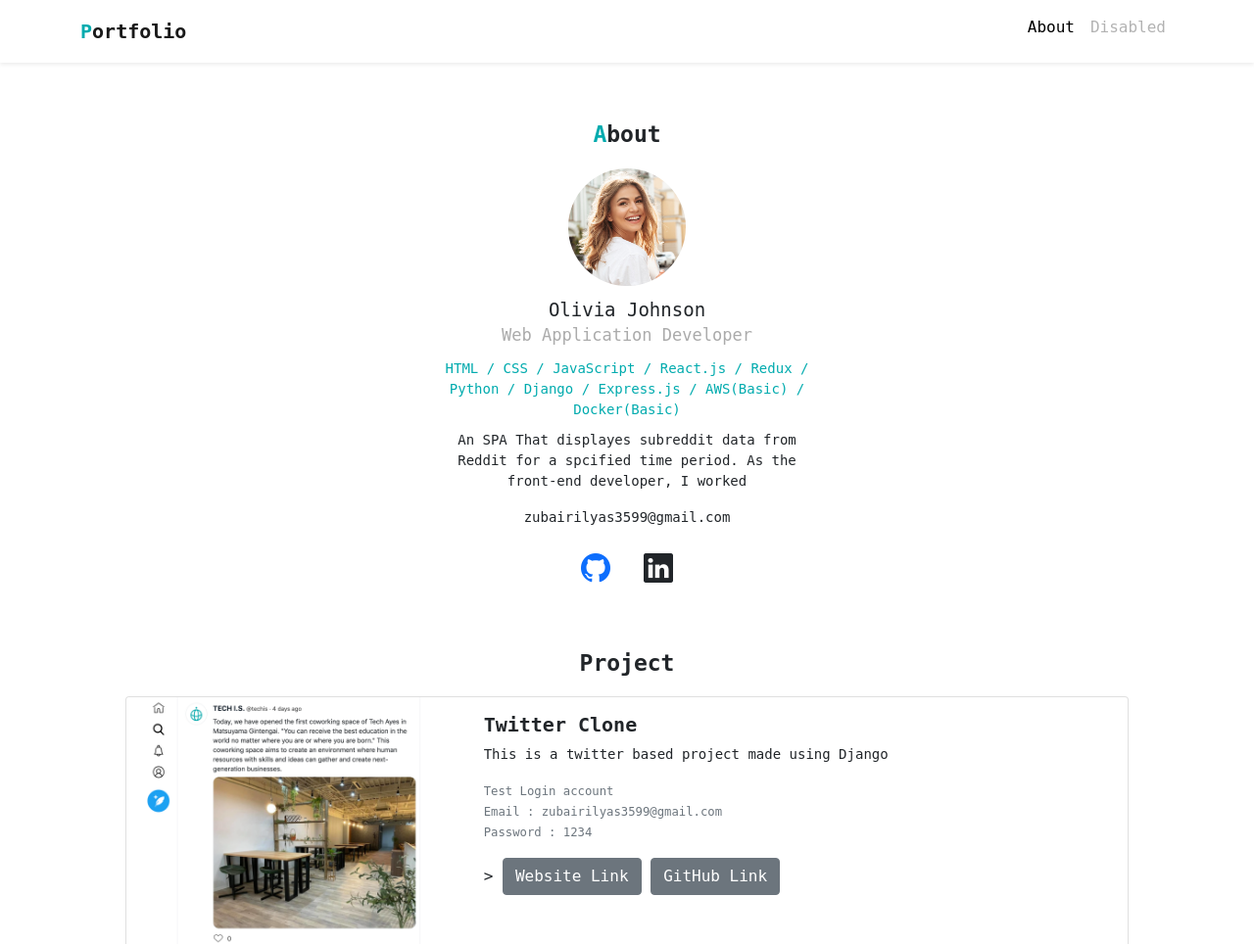
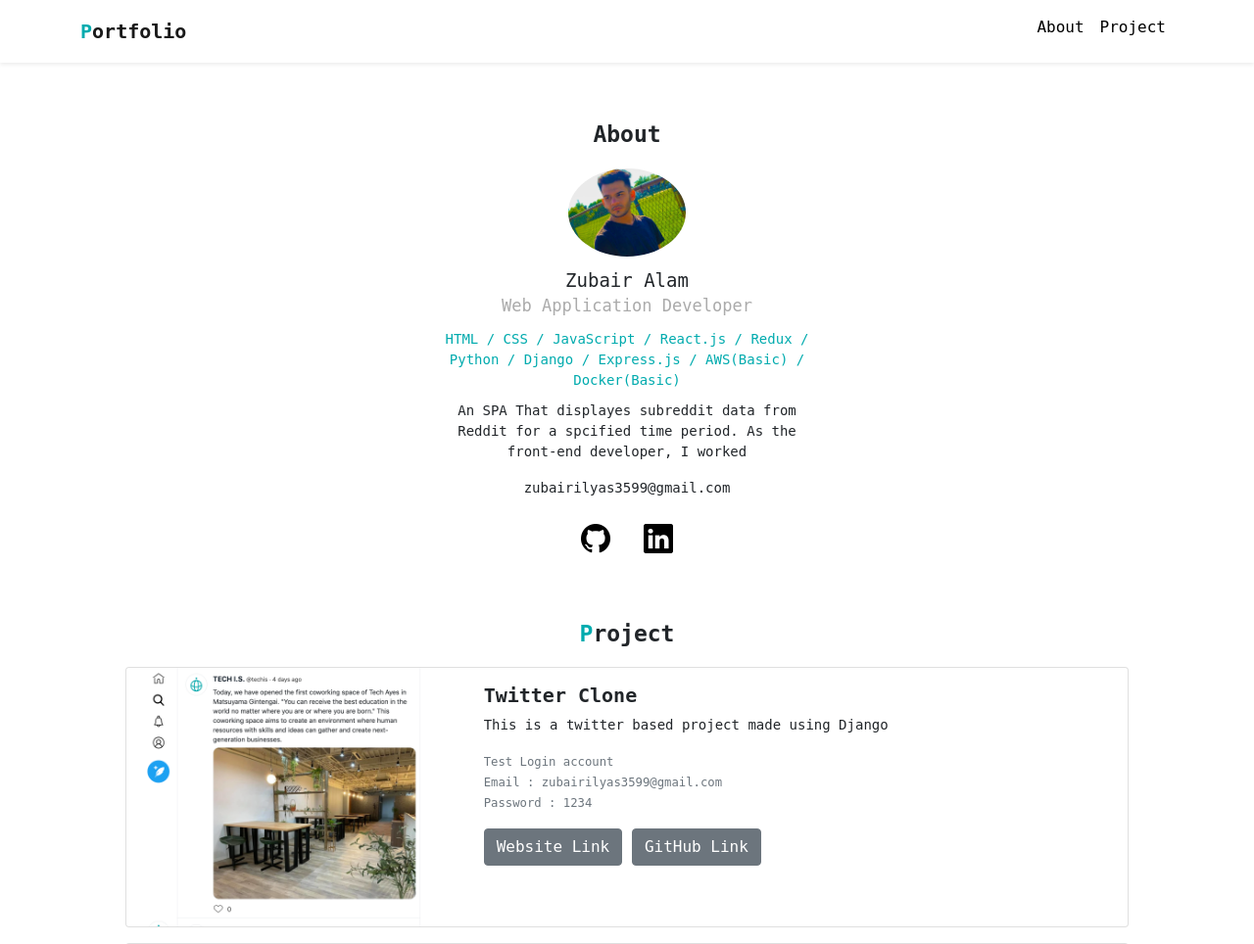
Before and after one commit to Zubair2002/Portfolio, a PHP site: page / in a window 1280 px wide. Shown: the top 964 px of the page at 98% size. Run offline with PHP 8.4, Linux system fonts and the light colour scheme; some libraries are stand-ins or nearby versions.

Commit message:
i just completed my portfolio

```diff
--- a/index.html
+++ b/index.html
@@ -8,12 +8,12 @@
     <link rel="icon" type="image" href="img/techis-logo.png">
     <link href="https://cdn.jsdelivr.net/npm/bootstrap@5.1.3/dist/css/bootstrap.min.css" rel="stylesheet" integrity="sha384-1BmE4kWBq78iYhFldvKuhfTAU6auU8tT94WrHftjDbrCEXSU1oBoqyl2QvZ6jIW3" crossorigin="anonymous">
     <link rel="stylesheet" href="style.css">
-    <title>Document</title>
+    <title>Portfolio</title>
 </head>
 <body>
     <nav class="navbar navbar-expand-lg navbar-light shadow-sm">
         <div class="container">
-          <a class="navbar-brand title-icon" href="#"><span class="front-primary">P</span>ortfolio</a>
+          <a class="navbar-brand title-icon" href="#"><span class="font-primary">P</span>ortfolio</a>
           <button class="navbar-toggler" type="button" data-bs-toggle="collapse" data-bs-target="#navbarSupportedContent">
             <span class="navbar-toggler-icon"></span>
           </button>
@@ -22,15 +22,8 @@
               <li class="nav-item">
                 <a class="nav-link font-black" href="#about">About</a>
               </li>
-                <ul class="dropdown-menu" aria-labelledby="navbarDropdown">
-                  <li><a class="dropdown-item" href="#">Action</a></li>
-                  <li><a class="dropdown-item" href="#">Another action</a></li>
-                  <li><hr class="dropdown-divider"></li>
-                  <li><a class="dropdown-item" href="#">Something else here</a></li>
-                </ul>
-              </li>
               <li class="nav-item">
-                <a class="nav-link disabled">Disabled</a>
+                <a class="nav-link font-black" href="#project">Project</a>
               </li>
             </ul>
           </div>
@@ -39,8 +32,8 @@
 
       <div id="about">
         <h2><span class="front-primary">A</span>bout</h2>
-        <img src="img/sample-woman.jpg">
-        <div class="name">Olivia Johnson</div>
+        <img src="img/zubi.jpg">
+        <div class="name">Zubair Alam</div>
         <div class="vocation">Web Application Developer</div>
         <div class="skills">HTML / CSS / JavaScript / React.js / Redux / Python / Django / Express.js / AWS(Basic) / Docker(Basic)</div>
         <p>
@@ -48,18 +41,18 @@
           </p>
           <div class="email">zubairilyas3599@gmail.com</div>
           <div class="icons">
-            <a href="#"><i class="bi bi-github"></i></a>
-            <a href="#"></a><i class="bi bi-linkedin ms-3"></i></a>
+            <a href="https://github.com/Zubair2002"><i class="bi bi-github"></i></a>
+            <a href="https://www.linkedin.com/in/zubair-vlogs-97a44a192/"><i class="bi bi-linkedin ms-3"></i></a>
           </div>
         </div>
 
         <div id="project">
-          <h2><span class="font-primary">P</spam>roject</h2>
+          <h2><span class="font-primary">P</span>roject</h2>
 
             <div class="card mb-3">
               <div class="row">
                 <div class="col-md-4">
-                  <img src="img/project-twitter (1).png" class="img-fluid rounded-start" alt="Twitter Project">
+                  <img src="img/project-twitter.png" class="img-fluid rounded-start" alt="Twitter Project">
                 </div>
                 <div class="col-md-8">
                   <div class="card-body">
@@ -69,7 +62,7 @@
                       Test Login account<br>
                       Email : zubairilyas3599@gmail.com <br>
                       Password : 1234
-                    </small></p>>
+                    </small></p>
                     <a href="g" target="_blank" class="btn btn-secondary">Website Link</a>
                     <a href="g" target="_blank" class="btn btn-secondary">GitHub Link</a>
                   </div>
@@ -80,7 +73,7 @@
             <div class="card mb-3">
               <div class="row">
                 <div class="col-md-4">
-                  <img src="img/project-netflix.png (1).png" class="img-fluid rounded-start" alt="Netflix Project">
+                  <img src="img/project-netflix.png" class="img-fluid rounded-start" alt="Netflix Project">
                 </div>
                 <div class="col-md-8">
                   <div class="card-body">
@@ -90,15 +83,15 @@
                       Test Login account<br>
                       Email : zubairilyas3599@gmail.com <br>
                       Password : 1234
-                    </small></p>>
+                    </small></p>
                     <a href="g" target="_blank" class="btn btn-secondary">Website Link</a>
                     <a href="g" target="_blank" class="btn btn-secondary">GitHub Link</a>
                   </div>
                 </div>
               </div>
-            </div
+            </div>
 
-        </div>
+            </div>
 
       <script src="https://cdn.jsdelivr.net/npm/bootstrap@5.1.3/dist/js/bootstrap.bundle.min.js" integrity="sha384-ka7Sk0Gln4gmtz2MlQnikT1wXgYsOg+OMhuP+IlRH9sENBO0LRn5q+8nbTov4+1p" crossorigin="anonymous"></script>
 
--- a/style.css
+++ b/style.css
@@ -5,9 +5,9 @@ COMMOM
 **************/
 
 body {
-  font-family: "monospace", sana-serif;
+  font-family: "monospace";
 }
-span.front-primary {
+.font-primary {
   color: #00abae;
 }
 
@@ -72,6 +72,9 @@ About
   margin-top: 20px;
   font-size: 30px;
 }
+#about .icons a {
+  color: black;
+}
 
 /*********************
 
```
Also changed, not shown: img/project-twitter.png (renamed from img/project-twitter (1).png), img/zubi.jpg (added).
